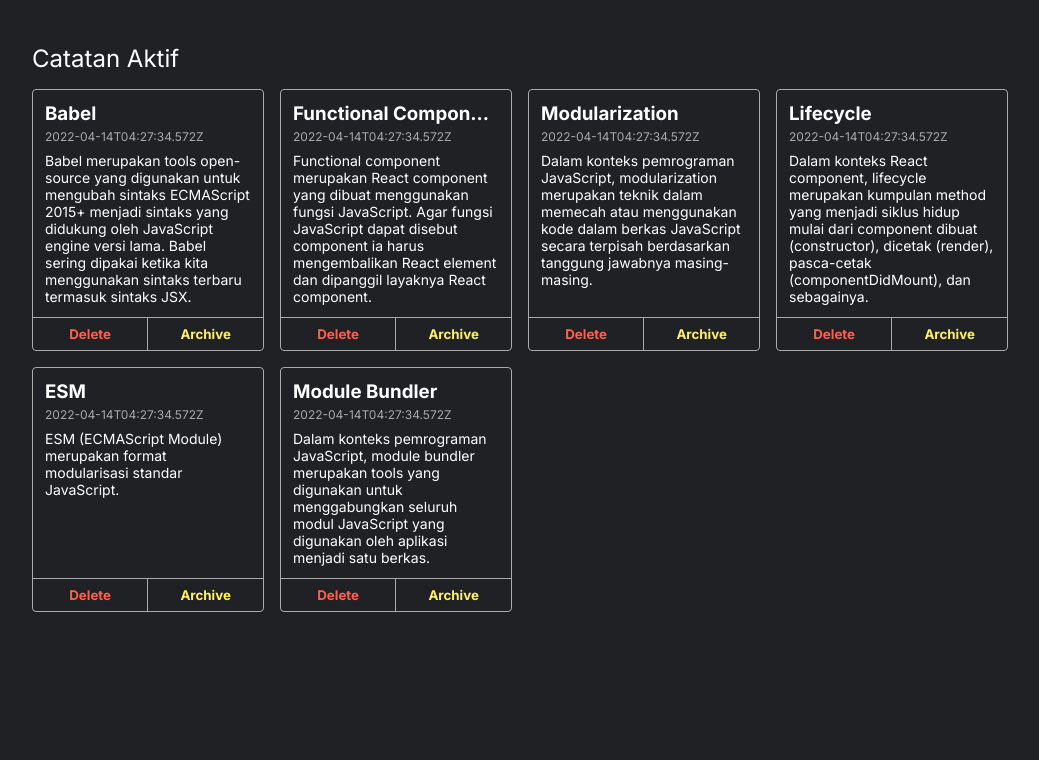
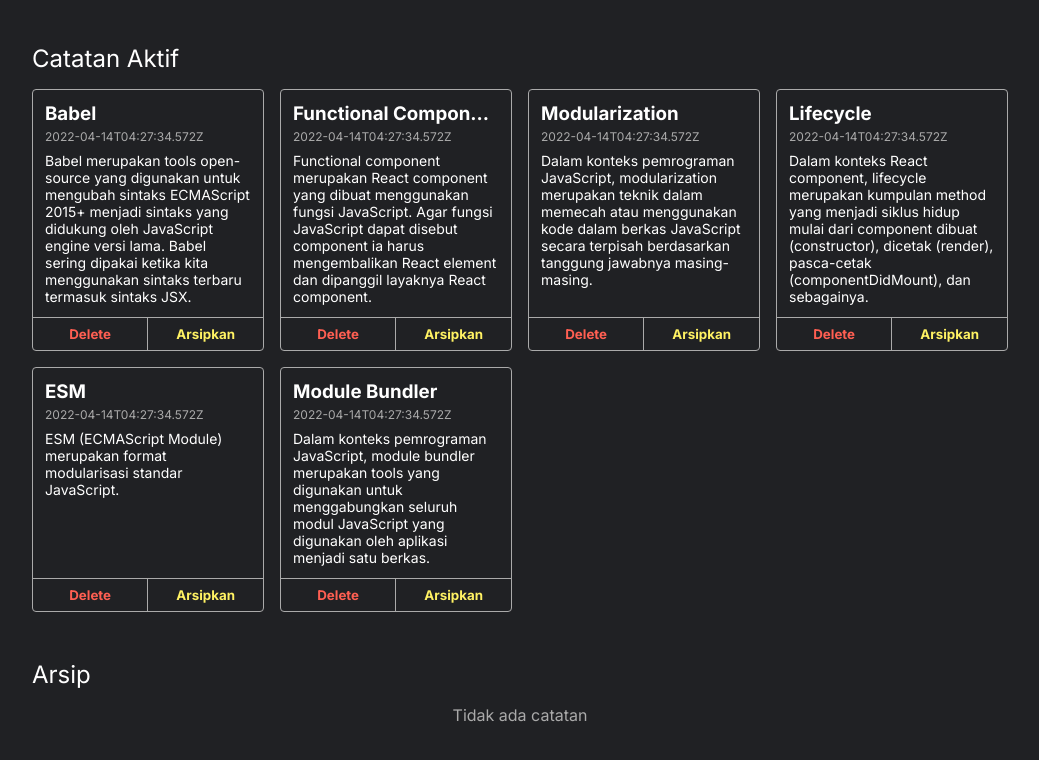
Before and after one commit to bayutp/notes-apps, a React (Create React App) app: page / in a window 1280 px wide. Shown: the top 760 px of the page, without its empty margins (120-1159 px from the left). Built offline with nearby package versions, Linux system fonts and the light colour scheme.

Commit message:
add archieved features

```diff
--- a/src/App.js
+++ b/src/App.js
@@ -9,8 +9,8 @@
     this.state = {
       notes: getInitialData(),
     };
-
     this.onDeleteHanlder = this.onDeleteHanlder.bind(this);
+    this.onArchievedHandler = this.onArchievedHandler.bind(this);
   }
 
   onDeleteHanlder(id) {
@@ -18,14 +18,39 @@
     this.setState({ notes });
   }
 
+  onArchievedHandler(id) {
+    const newNote = this.state.notes.map((note) =>
+      note.id === id ? { ...note, archived: !note.archived } : note
+    );
+    this.setState(() => {
+      return {
+        notes: newNote,
+      };
+    });
+  }
+
   render() {
+    const archived = this.state.notes.filter((note) => note.archived === true);
+    const unarchieved = this.state.notes.filter(
+      (note) => note.archived === false
+    );
     return (
       <div className="note-app__body">
         <h2>Catatan Aktif</h2>
         <NoteList
-          notes={this.state.notes}
+          notes={unarchieved}
           onDelete={this.onDeleteHanlder}
-          isEmpty={this.state.notes.length === 0}
+          isEmpty={unarchieved.length === 0}
+          onArchieved={this.onArchievedHandler}
+          btnTitle="Arsipkan"
+        />
+        <h2>Arsip</h2>
+        <NoteList
+          notes={archived}
+          onDelete={this.onDeleteHanlder}
+          isEmpty={archived.length === 0}
+          onArchieved={this.onArchievedHandler}
+          btnTitle="Pindahkan"
         />
       </div>
     );
--- a/src/components/NoteFooter.js
+++ b/src/components/NoteFooter.js
@@ -1,12 +1,17 @@
 import React from "react";
 
-function NoteFooter({ id, onDelete }) {
+function NoteFooter({ id, onDelete, onArchieved, btnTitle }) {
   return (
     <div className="note-item__action">
       <button className="note-item__delete-button" onClick={() => onDelete(id)}>
         Delete
       </button>
-      <button className="note-item__archive-button">Archive</button>
+      <button
+        className="note-item__archive-button"
+        onClick={() => onArchieved(id)}
+      >
+        {btnTitle}
+      </button>
     </div>
   );
 }
--- a/src/components/NoteItem.js
+++ b/src/components/NoteItem.js
@@ -1,6 +1,14 @@
 import NoteFooter from "./NoteFooter";
 
-function NoteItem({ id, title, body, createdAt, archived, onDelete }) {
+function NoteItem({
+  id,
+  title,
+  body,
+  createdAt,
+  onArchieved,
+  onDelete,
+  btnTitle,
+}) {
   return (
     <div className="note-item">
       <div className="note-item__content">
@@ -8,7 +16,12 @@
         <p className="note-item__date">{createdAt}</p>
         <p className="note-item__body">{body}</p>
       </div>
-      <NoteFooter id={id} onDelete={onDelete} />
+      <NoteFooter
+        id={id}
+        onDelete={onDelete}
+        onArchieved={onArchieved}
+        btnTitle={btnTitle}
+      />
     </div>
   );
 }
--- a/src/components/NoteList.js
+++ b/src/components/NoteList.js
@@ -1,13 +1,20 @@
 import NoteEmpty from "./NoteEmpty";
 import NoteItem from "./NoteItem";
 
-function NoteList({ notes, onDelete, isEmpty }) {
+function NoteList({ notes, onDelete, isEmpty, onArchieved, btnTitle }) {
   return isEmpty ? (
     <NoteEmpty />
   ) : (
     <div className="notes-list">
       {notes.map((note) => (
-        <NoteItem key={note.id} {...note} id={note.id} onDelete={onDelete} />
+        <NoteItem
+          key={note.id}
+          {...note}
+          id={note.id}
+          onDelete={onDelete}
+          onArchieved={onArchieved}
+          btnTitle={btnTitle}
+        />
       ))}
     </div>
   );
```
